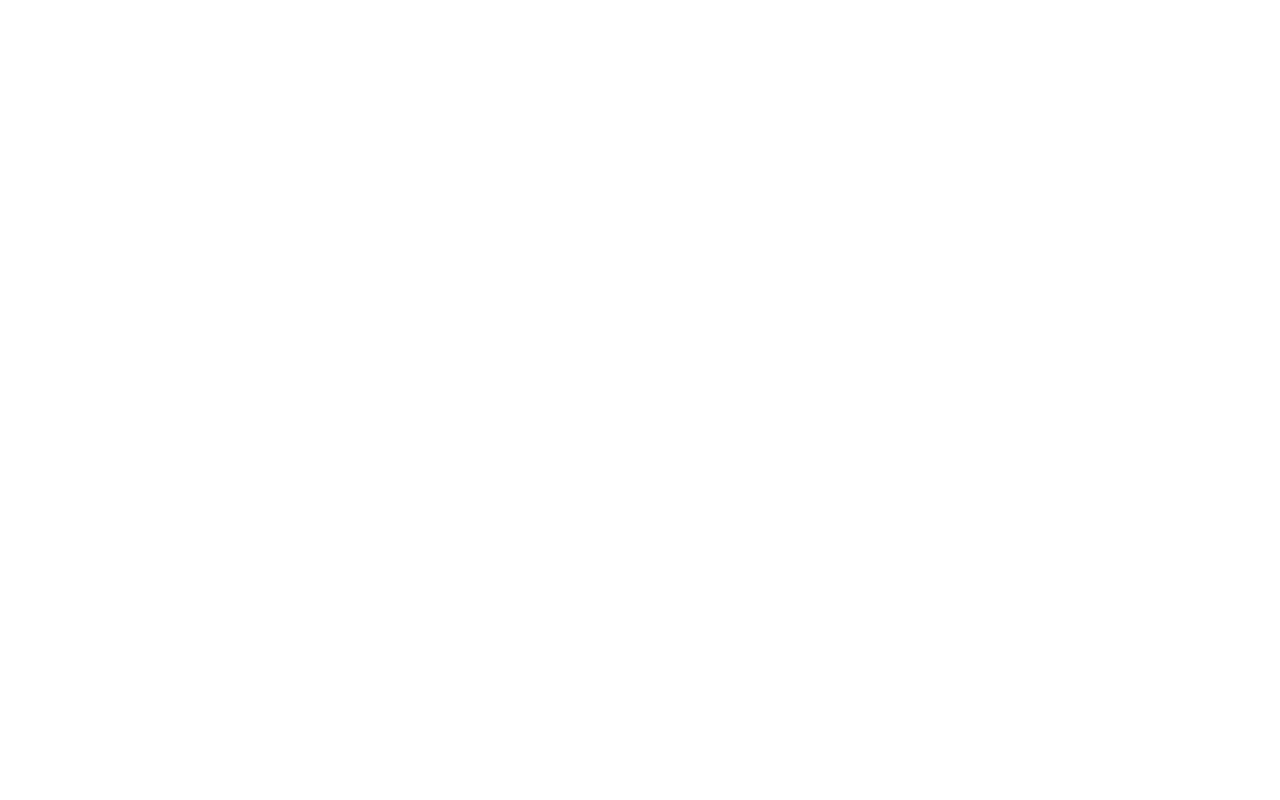
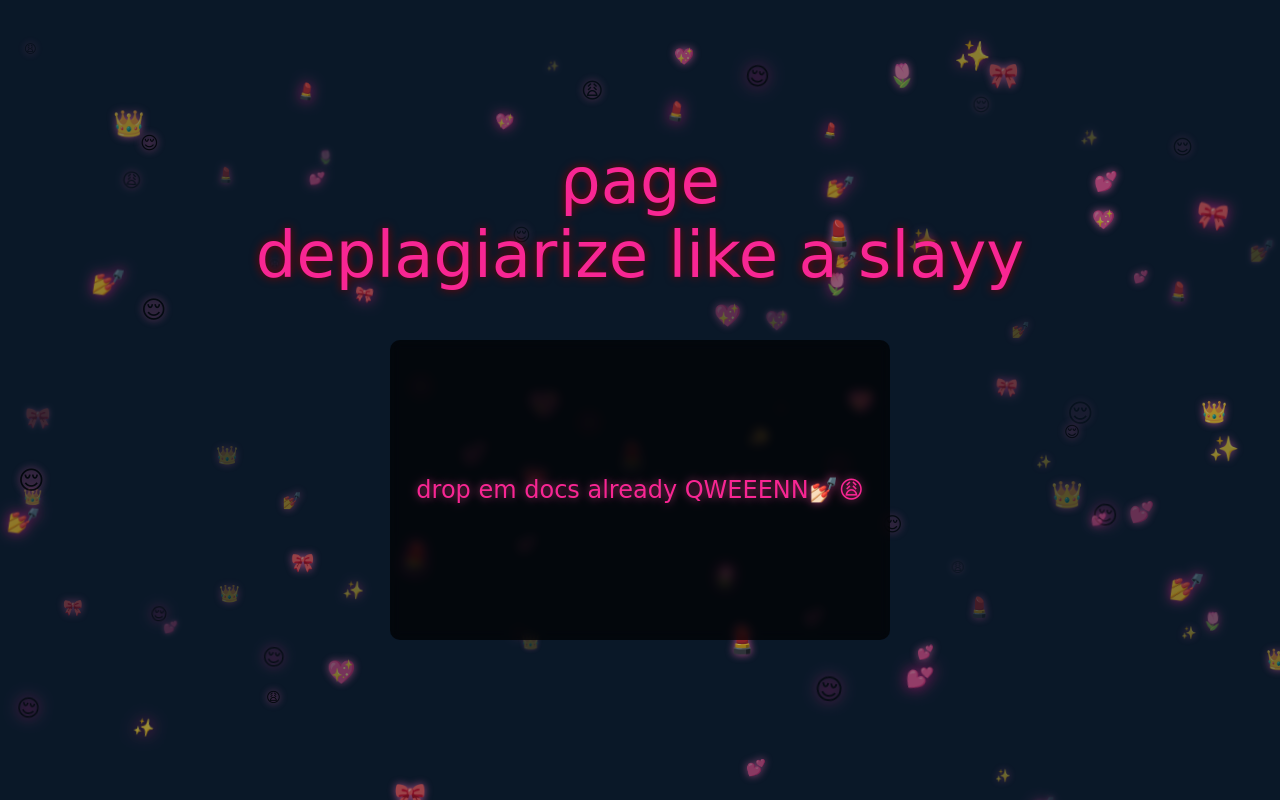
Before and after one commit to Shoto-Todoroki-plusUltra/rage, a plain HTML site: page index.html in a window 1280 px wide. Drawn offline with Linux system fonts and the light colour scheme; the site is published under a folder, as on GitHub Pages, so addresses that start at the root find nothing; a web font is replaced by a local one.

Commit message:
Update index.html

```diff
--- a/index.html
+++ b/index.html
@@ -5,8 +5,8 @@
     <link rel="icon" href="/1.png">
     <meta name="viewport" content="width=device-width, initial-scale=1.0">
     <title>ρage - remove plagiarisms like a SLAYYY💅🏻💅🏻</title>
-    <script type="module" crossorigin src="/assets/index-BP9PZSMf.js"></script>
-    <link rel="stylesheet" crossorigin href="/assets/index-B5m8c5ZV.css">
+    <script type="module" crossorigin src="assets/index-BP9PZSMf.js"></script>
+    <link rel="stylesheet" crossorigin href="assets/index-B5m8c5ZV.css">
   </head>
   <body>
     <div id="app"></div>
```
